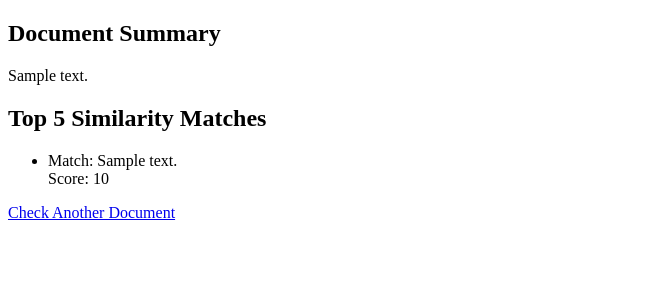
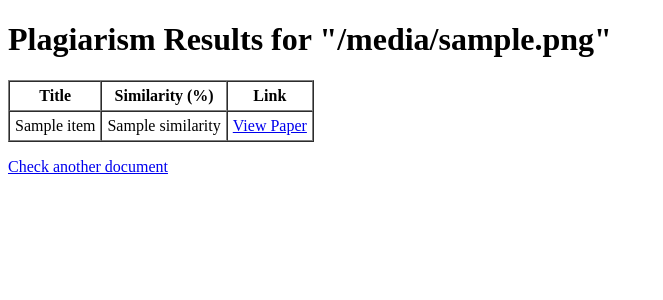
Before and after one commit to danielkagitha/plagiarism-detector, a Flask app: template templates/results.html in a window 1280 px wide. Shown: the top 300 px of the page, without its empty margins (0-663 px from the left). Run offline with Flask 3, Linux system fonts and the light colour scheme; the template is opened without the code that fills it: most values are stand-ins (such as "Sample title", 1, 10 or a date in 2020).

Commit message:
Update results.html

```diff
--- a/templates/results.html
+++ b/templates/results.html
@@ -1,15 +1,34 @@
 <!DOCTYPE html>
 <html>
-<head><title>Similarity Results</title></head>
+<head>
+    <title>Plagiarism Results</title>
+</head>
 <body>
-  <h2>Document Summary</h2>
-  <p>{{ summary }}</p>
-  <h2>Top 5 Similarity Matches</h2>
-  <ul>
-    {% for result in results %}
-      <li>Match: {{ result.text }}<br>Score: {{ result.score }}</li>
-    {% endfor %}
-  </ul>
-  <a href="{{ url_for('index') }}">Check Another Document</a>
+    <h1>Plagiarism Results for "{{ filename }}"</h1>
+
+    {% if results %}
+        <table border="1" cellpadding="5" cellspacing="0">
+            <thead>
+                <tr>
+                    <th>Title</th>
+                    <th>Similarity (%)</th>
+                    <th>Link</th>
+                </tr>
+            </thead>
+            <tbody>
+                {% for item in results %}
+                    <tr>
+                        <td>{{ item.title }}</td>
+                        <td>{{ item.similarity }}</td>
+                        <td><a href="{{ item.link }}" target="_blank">View Paper</a></td>
+                    </tr>
+                {% endfor %}
+            </tbody>
+        </table>
+    {% else %}
+        <p>No related research papers found.</p>
+    {% endif %}
+
+    <p><a href="{{ url_for('index') }}">Check another document</a></p>
 </body>
 </html>
```
